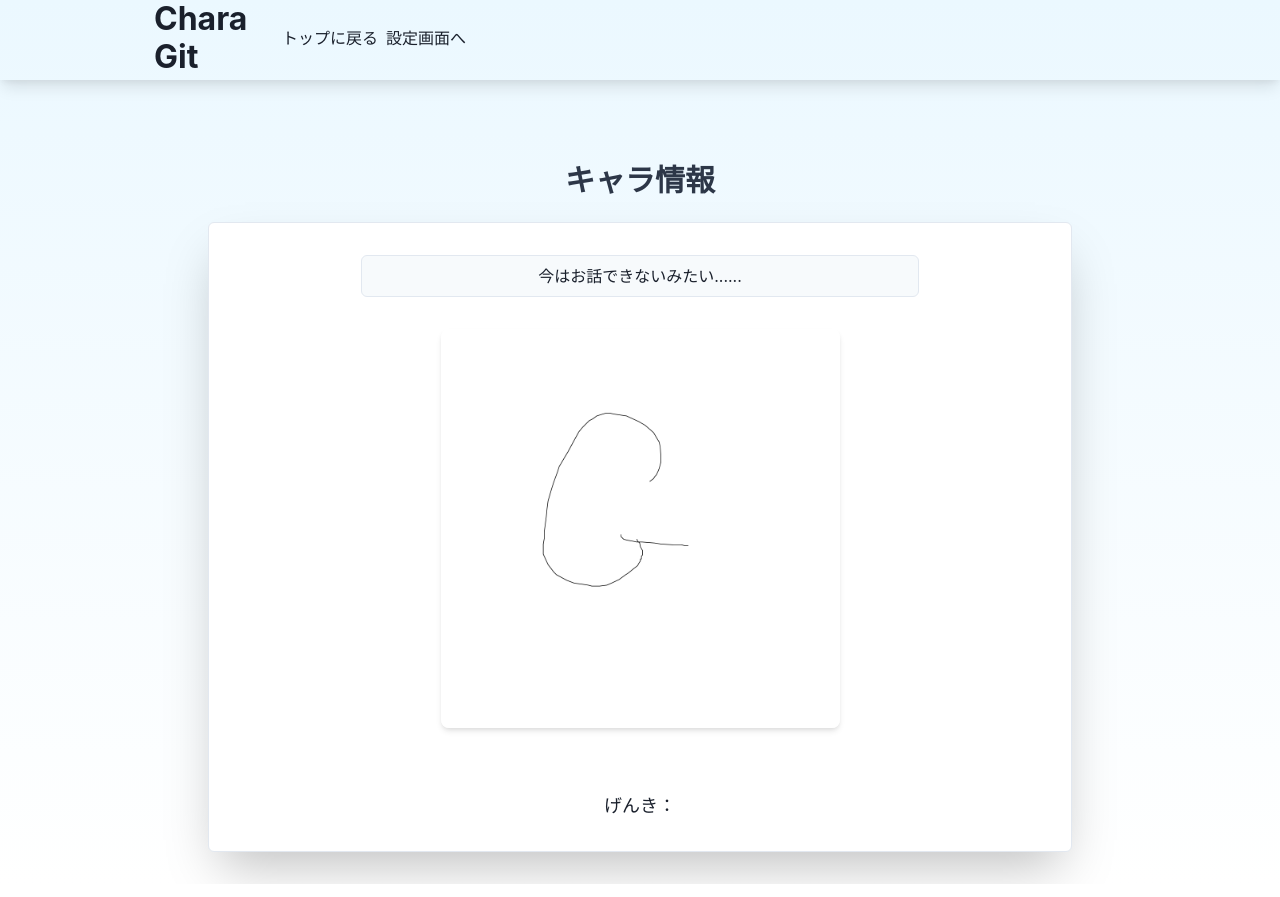
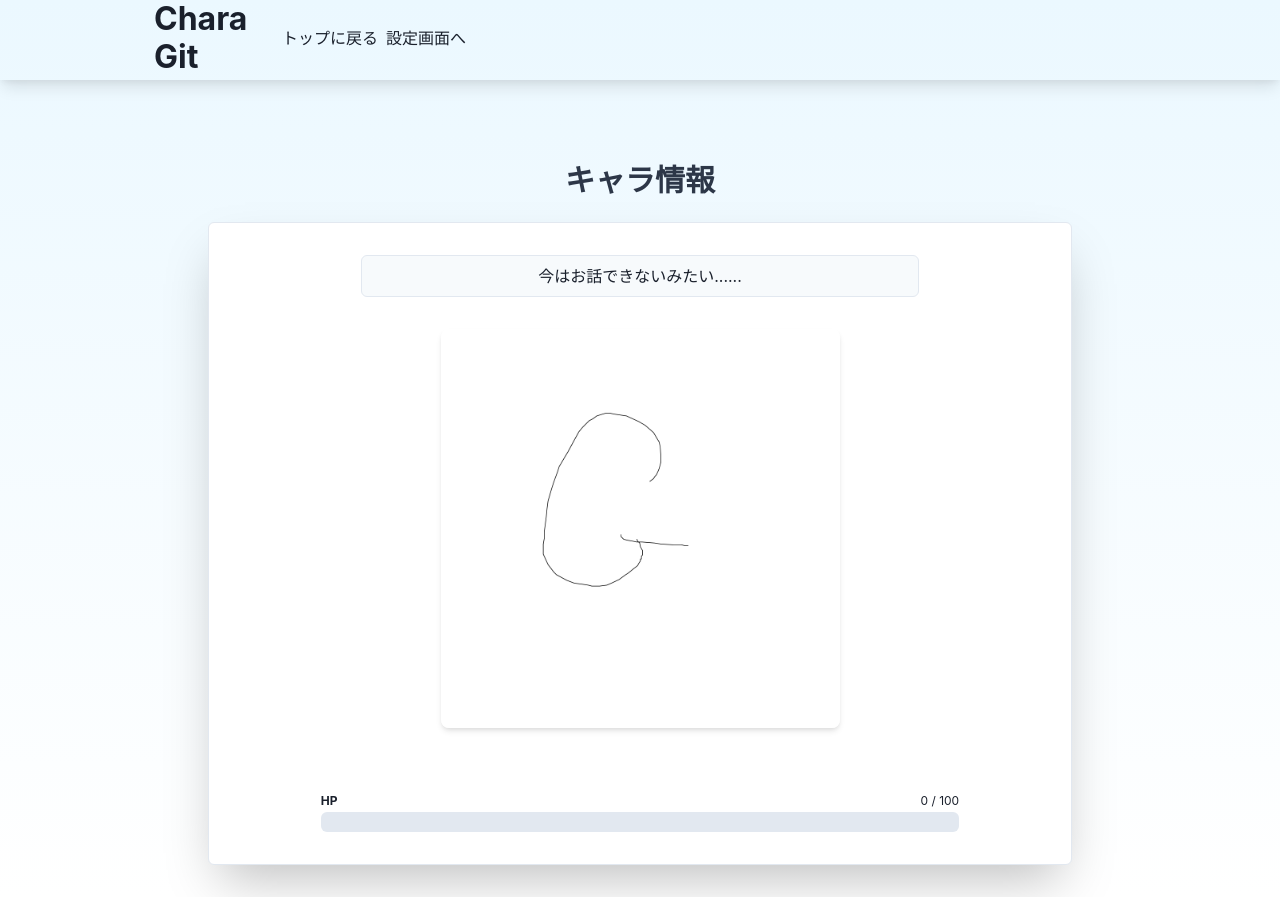
Before and after one commit to Y-miu-Y/jisou_ex5, a React (Vite) app: page /1 in a window 1280 px wide. Built offline with nearby package versions, Linux system fonts and the light colour scheme; no server answers; the database is empty.

Commit message:
ステータスバーを更新

```diff
--- a/package.json
+++ b/package.json
@@ -19,11 +19,13 @@
     "@supabase/supabase-js": "^2.47.10",
     "axios": "^1.7.9",
     "chakra": "^0.0.3",
+    "chart.js": "^4.4.9",
     "dotenv": "^16.4.5",
     "firebase": "^10.14.1",
     "framer-motion": "^11.15.0",
     "jsdom": "^25.0.1",
     "react": "^18.3.1",
+    "react-chartjs-2": "^5.3.0",
     "react-dom": "^18.3.1",
     "react-hook-form": "^7.53.0",
     "react-router-dom": "^6.27.0",
--- a/src/Pages/UserCharaGit.tsx
+++ b/src/Pages/UserCharaGit.tsx
@@ -5,6 +5,7 @@ import { useEffect } from "react";
 import { useCharaGit } from "../hooks/useCharaGit";
 import { Loading } from "../components/Loading";
 import { motion } from "framer-motion";
+import CharaHealthLineComponent from "../components/CharaHealthLineComponent";
 
 export const UserCharaGit = () => {
   const { id } = useParams();
@@ -60,8 +61,8 @@ export const UserCharaGit = () => {
                   <Box as="h2" fontSize="2xl" color={headingColor} fontWeight="bold">
                     {charaGit?.name}
                   </Box>
-                  <Box as="h3" fontSize="lg">
-                    げんき：{charaGit?.status}
+                  <Box as="h3" fontSize="lg" w="80%">
+                    <CharaHealthLineComponent currentValue={charaGit?.status ?? 0} maxValue={100}/>
                   </Box>
                 </VStack>
               </CardBody>
--- /dev/null
+++ b/src/components/CharaHealthLineComponent.tsx
@@ -0,0 +1,66 @@
+import React from 'react';
+import { Box, Flex, Text } from '@chakra-ui/react';
+
+interface CharaHealthLineProps {
+  currentValue: number;
+  maxValue: number;
+  height?: string | number;
+  width?: string | number;
+  barColor?: string;
+  backgroundColor?: string;
+  showText?: boolean;
+  label?: string;
+}
+
+const CharaHealthLineComponent: React.FC<CharaHealthLineProps> = ({
+  currentValue,
+  maxValue,
+  height = '20px',
+  width = '100%',
+  barColor = 'green.400',
+  backgroundColor = 'gray.200',
+  showText = true,
+  label = 'HP'
+}) => {
+  // 値をパーセンテージに変換（0〜100%）
+  const percentage = Math.min(Math.max((currentValue / maxValue) * 100, 0), 100);
+
+  // HPの状態によって色を変更
+  const getBarColor = () => {
+    if (percentage <= 20) return 'red.500'; // 20%以下: 赤
+    if (percentage <= 50) return 'yellow.500'; // 50%以下: 黄色
+    return barColor; // その他: 通常色（デフォルト緑）
+  };
+
+  return (
+    <Flex width={width} direction="column">
+      {label && (
+        <Flex justify="space-between" mb="2px">
+          <Text fontSize="xs" fontWeight="bold">{label}</Text>
+          {showText && (
+            <Text fontSize="xs">{`${currentValue} / ${maxValue}`}</Text>
+          )}
+        </Flex>
+      )}
+      <Box
+        position="relative"
+        height={height}
+        bg={backgroundColor}
+        borderRadius="md"
+        overflow="hidden"
+      >
+        <Box
+          position="absolute"
+          left={0}
+          top={0}
+          height="100%"
+          width={`${percentage}%`}
+          bg={getBarColor()}
+          transition="width 0.3s ease-in-out"
+        />
+      </Box>
+    </Flex>
+  );
+};
+
+export default CharaHealthLineComponent;
```
Also changed, not shown: src/components/ChartComponent.tsx (added, +74 -0 lines), 1 other file (tests, documents, lock files or other folders).
